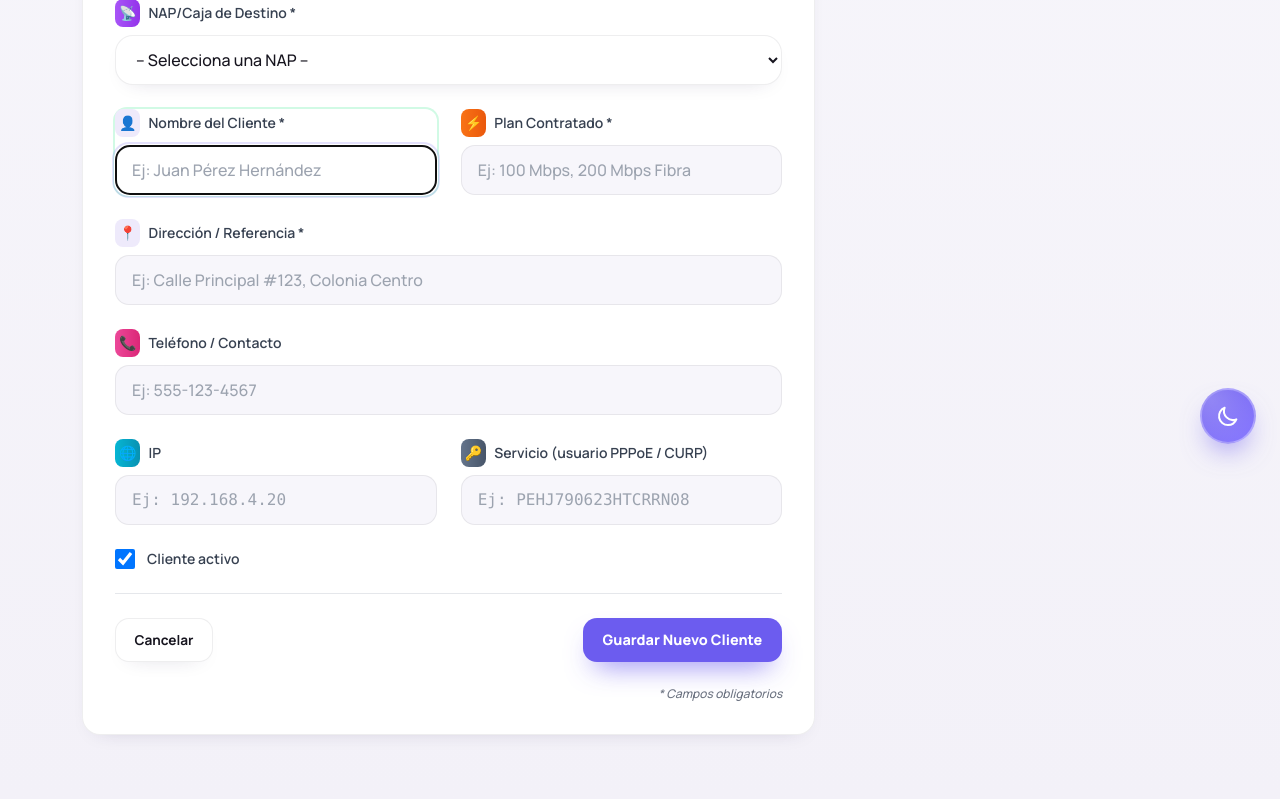
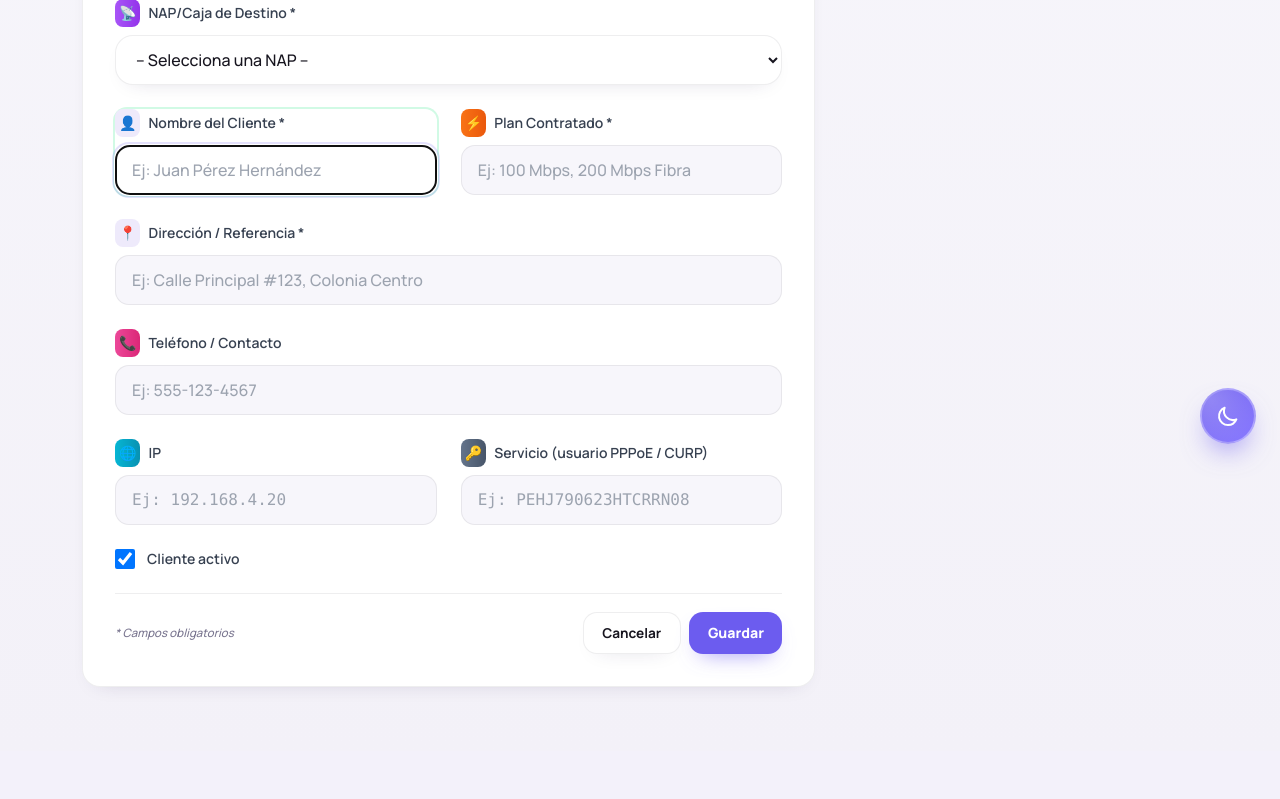
Before and after one commit to ton-cast5/Fibra_app, a Python web app: template templates/agregar_cliente.html in a window 1280 px wide. Shown: the part 332-1131 px from the top of the page. After the commit the page ends 1020 px from the top, so only its background shows below. Run offline with Jinja, Linux system fonts and the light colour scheme; the template is opened without the code that fills it, so the values that code supplies are empty.

Commit message:
Pair Cancelar and Guardar in a compact form footer.
Shorten the save label and keep both actions together with shell styling.

Co-authored-by: Cursor <cursoragent@cursor.com>

```diff
--- a/static/css/tonylex-shell.css
+++ b/static/css/tonylex-shell.css
@@ -1442,29 +1442,38 @@ html.dark .fn-lightbox-media { background: #221F30; }
   color: var(--fn-ink);
 }
 .fn-check input { width: 18px; height: 18px; accent-color: var(--fn-violet); }
-.fn-form-actions {
+.fn-form-foot {
   display: flex;
   flex-wrap: wrap;
-  justify-content: flex-end;
-  gap: 0.65rem;
-  margin-top: 1.25rem;
+  align-items: center;
+  justify-content: space-between;
+  gap: 0.85rem;
+  margin-top: 1.35rem;
   padding-top: 1.1rem;
   border-top: 1px solid var(--fn-border);
 }
+.fn-form-actions {
+  display: inline-flex;
+  flex-wrap: wrap;
+  align-items: center;
+  gap: 0.55rem;
+  margin-left: auto;
+}
 .fn-form-actions .fn-btn-ghost,
 .fn-form-actions .fn-btn-primary {
-  min-height: 44px;
-  padding: 0 1.2rem;
+  min-height: 42px;
+  padding: 0 1.15rem;
 }
 .fn-form-actions .fn-btn-primary {
   border-radius: 14px;
-  font-size: 0.9rem;
+  font-size: 0.88rem;
+  box-shadow: 0 10px 22px -12px rgba(108, 92, 239, 0.75);
 }
 .fn-form-hint {
-  margin: 0.75rem 0 0;
-  text-align: right;
+  margin: 0;
   font-size: 0.72rem;
   color: var(--fn-muted);
+  font-style: italic;
 }
 .fn-cap-note {
   grid-column: 1 / -1;
--- a/templates/agregar_cliente.html
+++ b/templates/agregar_cliente.html
@@ -294,17 +294,15 @@
                             <span class="text-sm font-semibold text-gray-700">Cliente activo</span>
                         </label>
 
-                        <!-- Botones de Acción -->
-                        <div class="flex flex-col sm:flex-row justify-between space-y-4 sm:space-y-0 sm:space-x-4 pt-6 border-t border-gray-200">
-                            <a href="{{ url_volver }}" class="fn-btn-ghost order-2 sm:order-1" style="min-height:44px;padding:0 1.15rem;">
-                                Cancelar
-                            </a>
-                            <button type="submit" class="fn-btn-primary order-1 sm:order-2" style="border-radius:14px;min-height:44px;padding:0 1.25rem;">
-                                {{ 'Guardar Cambios' if es_edicion else 'Guardar Nuevo Cliente' }}
-                            </button>
+                        <div class="fn-form-foot">
+                            <p class="fn-form-hint">* Campos obligatorios</p>
+                            <div class="fn-form-actions">
+                                <a href="{{ url_volver }}" class="fn-btn-ghost">Cancelar</a>
+                                <button type="submit" class="fn-btn-primary">
+                                    {{ 'Guardar cambios' if es_edicion else 'Guardar' }}
+                                </button>
+                            </div>
                         </div>
-
-                        <p class="text-gray-500 text-xs text-right italic mt-4">* Campos obligatorios</p>
                     </form>
                 </div>
             </div>
--- a/templates/base.html
+++ b/templates/base.html
@@ -18,7 +18,7 @@
     <noscript><link rel="stylesheet" href="https://fonts.googleapis.com/css2?family=Manrope:wght@500;600;700;800&display=swap"></noscript>
 
     <link rel="stylesheet" href="{{ url_for('static', filename='css/tailwind.css') }}">
-    <link rel="stylesheet" href="{{ url_for('static', filename='css/tonylex-shell.css') }}?v=fn-form-1">
+    <link rel="stylesheet" href="{{ url_for('static', filename='css/tonylex-shell.css') }}?v=fn-form-2">
     <script src="{{ url_for('static', filename='js/fibra-tiempo.js') }}" defer></script>
 
     {% block head %}{% endblock %}
```
